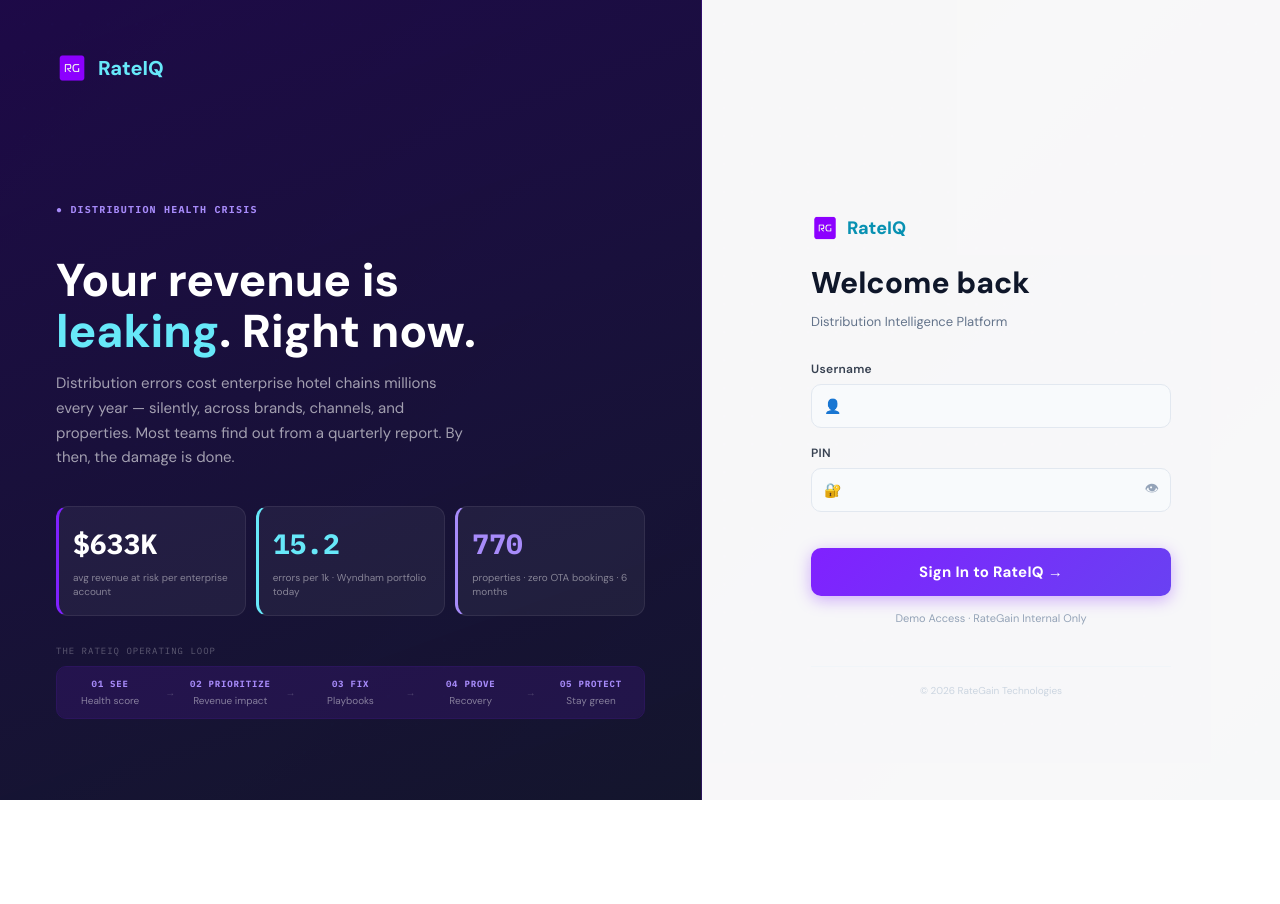
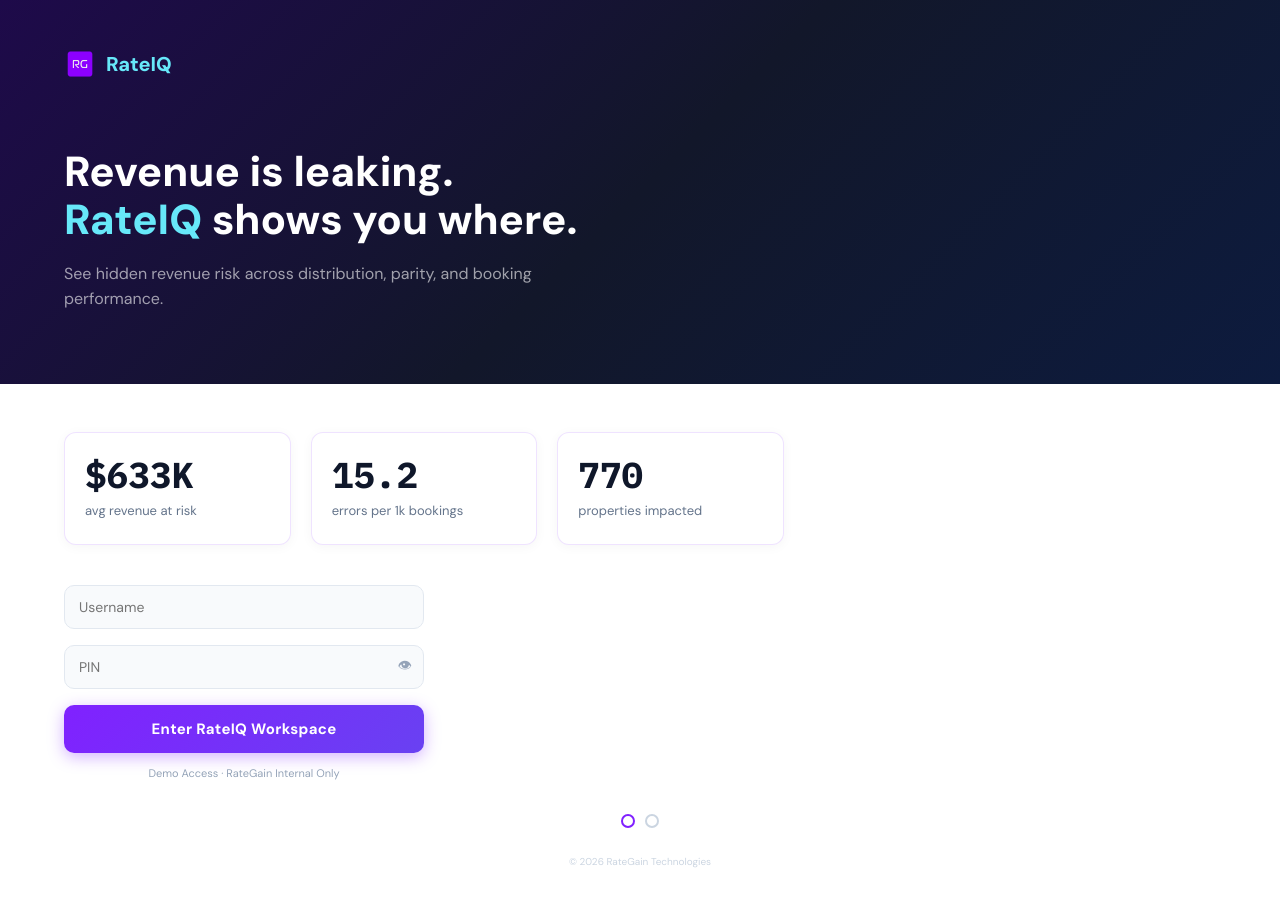
Before and after one commit to jagrose22/insightsiq, a React (Vite) app: page / in a window 1280 px wide. Before the commit the page ends 800 px from the top, so only its background shows below. Built offline with nearby package versions, Linux system fonts and the light colour scheme.

Commit message:
feat: redesign login screen with new layout
Replace login screen with full-width design and auto-rotate feature.

```diff
--- a/src/App.jsx
+++ b/src/App.jsx
@@ -535,7 +535,7 @@ const TOP_NAV = [
 ];
 
 
-/* ── MultiSelect dropdown ─────────��─������────────────────────────────────── */
+/* ── MultiSelect dropdown ─────────���─������────────────────────────────────── */
 function MultiSelect({ label, options, selected, onChange, isOpen, setOpen }) {
   const allSelected = selected.includes("All Brands") || selected.includes("All");
   const displayLabel = selected.length === 0 ? "None"
@@ -869,7 +869,7 @@ export default function App() {
     }
   };
 
-  // PIN Gate — Two-panel login screen
+  // PIN Gate — Premium enterprise login experience
   if (!authed) {
     const handleLoginSubmit = () => {
       if (loginUser === "RGRateIQ" && loginPin === "RG2026") {
@@ -884,176 +884,89 @@ export default function App() {
     };
 
     return (
-      <div style={{width:"100vw",height:"100vh",display:"flex",overflow:"hidden",
-        background:"linear-gradient(135deg, #0A0714 0%, #12172A 40%, #1A0A3D 70%, #0D1B3E 100%)",
-        fontFamily:"'DM Sans',system-ui,sans-serif"}}>
+      <div style={{width:"100vw",minHeight:"100vh",display:"flex",flexDirection:"column",
+        fontFamily:"'DM Sans',system-ui,sans-serif",background:"#FFFFFF"}}>
         <style>{`
           @import url('https://fonts.googleapis.com/css2?family=IBM+Plex+Mono:wght@400;600;700&family=DM+Sans:opsz,wght@9..40,400;9..40,500;9..40,600;9..40,700;9..40,800&display=swap');
-          @keyframes bgDrift {0%,100%{background-position:0 0}50%{background-position:14px 14px}}
-          @keyframes fadeSlideUp {from{opacity:0;transform:translateY(20px)}to{opacity:1;transform:translateY(0)}}
-          @keyframes slideInLeft {from{opacity:0;transform:translateX(-24px)}to{opacity:1;transform:translateX(0)}}
-          @keyframes countUp {from{opacity:0;transform:translateY(8px)}to{opacity:1;transform:translateY(0)}}
-          @keyframes glow {0%,100%{box-shadow:0 0 20px rgba(128,33,255,0.3)}50%{box-shadow:0 0 40px rgba(128,33,255,0.6)}}
+          @keyframes fadeIn {from{opacity:0;transform:translateY(12px)}to{opacity:1;transform:translateY(0)}}
           .login-input:focus{border-color:#8021FF !important;box-shadow:0 0 0 3px rgba(128,33,255,0.12) !important;outline:none}
-          .login-btn:hover{opacity:0.9;transform:translateY(-1px)}
+          .login-btn:hover{opacity:0.92;transform:translateY(-1px)}
           .login-btn:active{transform:translateY(0)}
-          .dot-nav:hover{opacity:0.8;cursor:pointer}
+          .nav-dot{cursor:pointer;transition:all 0.2s ease}
+          .nav-dot:hover{opacity:0.8}
         `}</style>
 
-        {/* Dot grid overlay */}
-        <div style={{position:"absolute",inset:0,pointerEvents:"none",zIndex:0,
-          background:"radial-gradient(circle, rgba(128,33,255,0.18) 1px, transparent 1px)",
-          backgroundSize:"28px 28px",animation:"bgDrift 25s ease infinite"}}/>
-
-        {/* LEFT PANEL */}
-        <div style={{width:"55%",height:"100vh",padding:"52px 56px",display:"flex",flexDirection:"column",
-          justifyContent:"space-between",position:"relative",zIndex:1,
-          background:"linear-gradient(160deg, rgba(30,10,74,0.95) 0%, rgba(18,23,42,0.98) 100%)",
-          borderRight:"1px solid rgba(128,33,255,0.2)"}}>
-
-          {/* TOP — Logo row */}
-          <div style={{display:"flex",alignItems:"center",gap:10}}>
+        {/* DARK HERO — Top 30% */}
+        <div style={{background:"linear-gradient(135deg, #1E0A4A 0%, #12172A 50%, #0D1B3E 100%)",
+          padding:"48px 64px 56px",minHeight:"30vh",display:"flex",flexDirection:"column"}}>
+
+          {/* Logo */}
+          <div style={{display:"flex",alignItems:"center",gap:10,marginBottom:40}}>
             <img src="/Logo-RG.png" alt="RG" style={{width:32,height:32,borderRadius:6,objectFit:"contain"}}/>
             <span style={{fontSize:20,fontWeight:800,color:"#67E8F9"}}>RateIQ</span>
           </div>
 
-          {/* MIDDLE — Rotating content */}
-          <div style={{flex:1,display:"flex",flexDirection:"column",justifyContent:"center"}}>
-            {slide === 0 && (
-              <div style={{animation:"slideInLeft 0.5s ease both"}} key="slide0">
-                <div style={{color:"#A78BFA",fontSize:10,fontWeight:700,letterSpacing:"1.2px",
-                  fontFamily:"'IBM Plex Mono',monospace",marginBottom:16}}>&#9679; DISTRIBUTION HEALTH CRISIS</div>
-                <h2 style={{fontSize:46,fontWeight:800,color:"#fff",lineHeight:1.1,marginBottom:8}}>
-                  Your revenue is<br/><span style={{color:"#67E8F9"}}>leaking</span>. Right now.
-                </h2>
-                <p style={{fontSize:15,color:"rgba(255,255,255,0.6)",lineHeight:1.65,maxWidth:420,marginBottom:36}}>
-                  Distribution errors cost enterprise hotel chains millions every year — silently, across brands, channels, and properties. Most teams find out from a quarterly report. By then, the damage is done.
+          {/* Headline — changes per slide */}
+          <div style={{maxWidth:600,animation:"fadeIn 0.5s ease both"}} key={slide}>
+            {slide === 0 ? (
+              <>
+                <h1 style={{fontSize:42,fontWeight:800,color:"#fff",lineHeight:1.15,marginBottom:12}}>
+                  Revenue is leaking.<br/><span style={{color:"#67E8F9"}}>RateIQ</span> shows you where.
+                </h1>
+                <p style={{fontSize:16,color:"rgba(255,255,255,0.6)",lineHeight:1.6,maxWidth:480}}>
+                  See hidden revenue risk across distribution, parity, and booking performance.
                 </p>
-
-                {/* Stat tiles */}
-                <div style={{display:"grid",gridTemplateColumns:"1fr 1fr 1fr",gap:10}}>
+              </>
+            ) : (
+              <>
+                <h1 style={{fontSize:42,fontWeight:800,color:"#fff",lineHeight:1.15,marginBottom:12}}>
+                  Find the leak.<br/>Fix the cause.<br/><span style={{color:"#67E8F9"}}>Recover</span> the revenue.
+                </h1>
+                <p style={{fontSize:16,color:"rgba(255,255,255,0.6)",lineHeight:1.6,maxWidth:480}}>
+                  RateIQ is the entry point into the full RG4D loop — connecting parity, connectivity, recovery, and AI-driven optimization.
+                </p>
+              </>
+            )}
+          </div>
+        </div>
+
+        {/* WHITE CONTENT AREA — Bottom 70% */}
+        <div style={{flex:1,background:"#FFFFFF",padding:"48px 64px 32px",display:"flex",flexDirection:"column"}}>
+
+          <div style={{animation:"fadeIn 0.5s ease both",animationDelay:"0.1s"}} key={`content-${slide}`}>
+            {slide === 0 ? (
+              <>
+                {/* Screen 1: Metric tiles + Login form */}
+                <div style={{display:"grid",gridTemplateColumns:"repeat(3, 1fr)",gap:20,marginBottom:40,maxWidth:720}}>
                   {[
-                    {val:"$633K",color:"#fff",label:"avg revenue at risk per enterprise account",accent:"#8021FF"},
-                    {val:"15.2",color:"#67E8F9",label:"errors per 1k \u00B7 Wyndham portfolio today",accent:"#67E8F9"},
-                    {val:"770",color:"#A78BFA",label:"properties \u00B7 zero OTA bookings \u00B7 6 months",accent:"#A78BFA"},
+                    {val:"$633K",label:"avg revenue at risk"},
+                    {val:"15.2",label:"errors per 1k bookings"},
+                    {val:"770",label:"properties impacted"},
                   ].map((t,i)=>(
-                    <div key={i} style={{background:"rgba(255,255,255,0.05)",border:"1px solid rgba(255,255,255,0.08)",
-                      borderRadius:12,padding:"16px 14px",borderLeft:`3px solid ${t.accent}`,
-                      animation:`countUp 0.6s ease both`,animationDelay:`${i*0.1}s`}}>
-                      <div style={{color:t.color,fontSize:28,fontWeight:800,fontFamily:"'IBM Plex Mono',monospace"}}>{t.val}</div>
-                      <div style={{color:"rgba(255,255,255,0.45)",fontSize:10,lineHeight:1.4,marginTop:6}}>{t.label}</div>
-                    </div>
-                  ))}
-                </div>
-
-                {/* SPFPP Operating Loop strip */}
-                <div style={{color:"rgba(255,255,255,0.3)",fontSize:9,fontFamily:"'IBM Plex Mono',monospace",letterSpacing:"1px",marginTop:28,marginBottom:8}}>THE RATEIQ OPERATING LOOP</div>
-                <div style={{display:"flex",alignItems:"stretch",borderRadius:10,overflow:"hidden",border:"1px solid rgba(128,33,255,0.2)"}}>
-                  {[
-                    {n:"01",l:"SEE",s:"Health score"},
-                    {n:"02",l:"PRIORITIZE",s:"Revenue impact"},
-                    {n:"03",l:"FIX",s:"Playbooks"},
-                    {n:"04",l:"PROVE",s:"Recovery"},
-                    {n:"05",l:"PROTECT",s:"Stay green"},
-                  ].map((d,i,arr)=>(
-                    <React.Fragment key={d.n}>
-                      <div style={{flex:1,padding:"10px 6px",textAlign:"center",background:"rgba(128,33,255,0.12)"}}>
-                        <div style={{fontSize:9,fontWeight:700,fontFamily:"'IBM Plex Mono',monospace",letterSpacing:"0.8px",color:"#A78BFA"}}>{d.n} {d.l}</div>
-                        <div style={{fontSize:10,color:"rgba(255,255,255,0.45)",marginTop:3}}>{d.s}</div>
-                      </div>
-                      {i < arr.length - 1 && <div style={{display:"flex",alignItems:"center",background:"rgba(128,33,255,0.12)",color:"rgba(255,255,255,0.2)",fontSize:10,padding:"0 2px"}}>&rarr;</div>}
-                    </React.Fragment>
-                  ))}
-                </div>
-              </div>
-            )}
-
-            {slide === 1 && (
-              <div style={{animation:"slideInLeft 0.5s ease both"}} key="slide1">
-                <div style={{color:"#A78BFA",fontSize:10,fontWeight:700,letterSpacing:"1.2px",
-                  fontFamily:"'IBM Plex Mono',monospace",marginBottom:16}}>&#9679; THE RG4D REVENUE FRAMEWORK</div>
-                <h2 style={{fontSize:46,fontWeight:800,color:"#fff",lineHeight:1.1,marginBottom:8}}>
-                  From signal to <span style={{color:"#67E8F9"}}>recovery</span>.<br/>One platform. Four stages.
-                </h2>
-                <p style={{fontSize:15,color:"rgba(255,255,255,0.6)",lineHeight:1.65,maxWidth:420,marginBottom:28}}>
-                  RateGain is the only end-to-end hospitality intelligence platform connecting pricing, distribution, content, and payments — across the full RG4D loop.
-                </p>
-
-                {/* RG4D strip */}
-                <div style={{color:"rgba(255,255,255,0.3)",fontSize:9,fontFamily:"'IBM Plex Mono',monospace",letterSpacing:"1px",marginBottom:8}}>THE RG4D&#8482; REVENUE FRAMEWORK</div>
-                <div style={{display:"flex",alignItems:"stretch",borderRadius:10,overflow:"hidden",border:"1px solid rgba(103,232,249,0.2)"}}>
-                  {[
-                    {n:"01",l:"DISCOVER",s:"Find the leak"},
-                    {n:"02",l:"DIAGNOSE",s:"16-lever grid"},
-                    {n:"03",l:"DELIVER",s:"Fix & track"},
-                    {n:"04",l:"DRIVE",s:"Agentic AI"},
-                  ].map((d,i,arr)=>(
-                    <React.Fragment key={d.n}>
-                      <div style={{flex:1,padding:"10px 8px",textAlign:"center",background:"rgba(103,232,249,0.08)"}}>
-                        <div style={{fontSize:9,fontWeight:700,fontFamily:"'IBM Plex Mono',monospace",letterSpacing:"0.8px",color:"#67E8F9"}}>{d.n} {d.l}</div>
-                        <div style={{fontSize:10,color:"rgba(255,255,255,0.45)",marginTop:3}}>{d.s}</div>
-                      </div>
-                      {i < arr.length - 1 && <div style={{display:"flex",alignItems:"center",background:"rgba(103,232,249,0.08)",color:"rgba(255,255,255,0.2)",fontSize:10,padding:"0 2px"}}>&rarr;</div>}
-                    </React.Fragment>
-                  ))}
-                </div>
-                <div style={{color:"rgba(255,255,255,0.35)",fontSize:11,fontStyle:"italic",textAlign:"center",marginTop:12}}>
-                  RateIQ is your entry point into the full RG4D loop.
-                </div>
-              </div>
-            )}
-          </div>
-
-          {/* BOTTOM — Dot navigation */}
-          <div style={{display:"flex",alignItems:"center",gap:8}}>
-            {[0,1].map(i=>(
-              <div key={i} onClick={()=>setSlide(i)} className="dot-nav"
-                style={{width:slide===i?28:10,height:10,borderRadius:slide===i?5:5,
-                  background:slide===i?"#8021FF":"rgba(255,255,255,0.2)",
-                  animation:slide===i?"glow 2s ease infinite":"none",
-                  transition:"all 0.3s ease",cursor:"pointer"}}/>
-            ))}
-            <span style={{marginLeft:"auto",fontSize:10,fontFamily:"'IBM Plex Mono',monospace",
-              color:"rgba(255,255,255,0.25)"}}>RateGain · RG4D Framework · Early Access</span>
-          </div>
-        </div>
-
-        {/* RIGHT PANEL — Login form */}
-        <div style={{width:"45%",height:"100vh",display:"flex",flexDirection:"column",
-          justifyContent:"center",alignItems:"center",padding:"56px 48px",
-          background:"rgba(255,255,255,0.97)",position:"relative",zIndex:1}}>
-
-          <div style={{maxWidth:360,width:"100%"}}>
-            {/* Top logo */}
-            <div style={{display:"flex",alignItems:"center",gap:8,marginBottom:24}}>
-              <img src="/Logo-RG.png" alt="RG" style={{width:28,height:28,borderRadius:5,objectFit:"contain"}}/>
-              <span style={{fontSize:18,fontWeight:800,color:"#0891B2"}}>RateIQ</span>
-            </div>
-
-            {/* Header */}
-            <h1 style={{fontSize:30,fontWeight:800,color:"#0F172A",marginBottom:4}}>Welcome back</h1>
-            <p style={{fontSize:13,color:"#64748B",marginBottom:28}}>Distribution Intelligence Platform</p>
-
-            {/* Form */}
+                    <div key={i} style={{background:"#fff",border:"1.5px solid #8021FF20",borderRadius:12,
+                      padding:"24px 20px",boxShadow:"0 2px 12px rgba(0,0,0,0.04)"}}>
+                      <div style={{fontSize:36,fontWeight:800,color:"#0F172A",fontFamily:"'IBM Plex Mono',monospace",lineHeight:1}}>{t.val}</div>
+                      <div style={{fontSize:13,color:"#64748B",marginTop:8}}>{t.label}</div>
+                    </div>
+                  ))}
+                </div>
+
+                {/* Login form */}
+                <div style={{maxWidth:360}}>
                   <div style={{marginBottom:16}}>
-              <label style={{display:"block",fontSize:12,fontWeight:600,color:"#374151",marginBottom:6,letterSpacing:"0.3px"}}>Username</label>
-              <div style={{position:"relative"}}>
-                <span style={{position:"absolute",left:13,top:"50%",transform:"translateY(-50%)",fontSize:14,color:"#94A3B8"}}>&#128100;</span>
                     <input type="text" className="login-input" value={loginUser} onChange={e=>setLoginUser(e.target.value)}
-                  style={{width:"100%",border:"1.5px solid #E2E8F0",borderRadius:10,padding:"12px 14px 12px 40px",
+                      placeholder="Username"
+                      style={{width:"100%",border:"1.5px solid #E2E8F0",borderRadius:10,padding:"12px 14px",
                         fontSize:14,fontFamily:"inherit",background:"#F8FAFC",boxSizing:"border-box",
                         transition:"border-color 0.15s, box-shadow 0.15s"}}/>
                   </div>
-            </div>
-            <div style={{marginBottom:16}}>
-              <label style={{display:"block",fontSize:12,fontWeight:600,color:"#374151",marginBottom:6,letterSpacing:"0.3px"}}>PIN</label>
-              <div style={{position:"relative"}}>
-                <span style={{position:"absolute",left:13,top:"50%",transform:"translateY(-50%)",fontSize:14,color:"#94A3B8"}}>&#128272;</span>
+                  <div style={{marginBottom:16,position:"relative"}}>
                     <input type={showPin?"text":"password"} className="login-input" value={loginPin}
                       onChange={e=>setLoginPin(e.target.value)}
                       onKeyDown={e=>e.key==="Enter"&&handleLoginSubmit()}
-                  style={{width:"100%",border:"1.5px solid #E2E8F0",borderRadius:10,padding:"12px 40px 12px 40px",
-                    fontSize:14,fontFamily:"inherit",background:"#F8FAFC",boxSizing:"border-box",
+                      placeholder="PIN"
+                      style={{width:"100%",border:"1.5px solid #E2E8F0",borderRadius:10,padding:"12px 14px",
+                        paddingRight:40,fontSize:14,fontFamily:"inherit",background:"#F8FAFC",boxSizing:"border-box",
                         transition:"border-color 0.15s, box-shadow 0.15s"}}/>
                     <button onClick={()=>setShowPin(!showPin)} type="button"
                       style={{position:"absolute",right:12,top:"50%",transform:"translateY(-50%)",
@@ -1061,32 +974,61 @@ export default function App() {
                       {showPin ? "\uD83D\uDC41\u200D\uD83D\uDDE8" : "\uD83D\uDC41"}
                     </button>
                   </div>
-            </div>
-
-            {/* Error message */}
+
                   {loginError && (
-              <div style={{background:"#FEF2F2",border:"1px solid #FECACA",borderLeft:"3px solid #DC2626",
-                borderRadius:8,padding:"10px 14px",fontSize:12,color:"#DC2626",marginTop:8,
-                display:"flex",alignItems:"center",gap:8}}>
-                <span>&#9888;</span> Invalid credentials — please try again.
+                    <div style={{fontSize:12,color:"#DC2626",marginBottom:12,display:"flex",alignItems:"center",gap:6}}>
+                      <span>&#9888;</span> Invalid credentials
                     </div>
                   )}
 
-            {/* Login button */}
                   <button className="login-btn" onClick={handleLoginSubmit}
                     style={{width:"100%",background:"linear-gradient(135deg, #8021FF 0%, #6941F2 100%)",
                       color:"#fff",border:"none",borderRadius:10,padding:14,fontSize:15,fontWeight:700,
-                marginTop:20,cursor:"pointer",boxShadow:"0 4px 16px rgba(128,33,255,0.35)",
+                      cursor:"pointer",boxShadow:"0 4px 16px rgba(128,33,255,0.35)",
                       transition:"all 0.15s",letterSpacing:"0.3px"}}>
-              Sign In to RateIQ &rarr;
+                    Enter RateIQ Workspace
                   </button>
-            <div style={{color:"#94A3B8",fontSize:11,textAlign:"center",marginTop:14}}>Demo Access · RateGain Internal Only</div>
-
-            {/* Bottom of right panel */}
-            <div style={{borderTop:"1px solid #F1F5F9",marginTop:40,paddingTop:16,
-              display:"flex",justifyContent:"center",alignItems:"center"}}>
+                  <div style={{color:"#94A3B8",fontSize:11,textAlign:"center",marginTop:12}}>Demo Access · RateGain Internal Only</div>
+                </div>
+              </>
+            ) : (
+              <>
+                {/* Screen 2: RG4D cards */}
+                <div style={{display:"grid",gridTemplateColumns:"repeat(4, 1fr)",gap:16,maxWidth:800}}>
+                  {[
+                    {title:"DISCOVER",sub:"Find the issue"},
+                    {title:"DIAGNOSE",sub:"See root cause"},
+                    {title:"DELIVER",sub:"Fix and track recovery"},
+                    {title:"DRIVE",sub:"AI keeps it green"},
+                  ].map((card,i)=>(
+                    <div key={i} style={{background:"#fff",border:"1.5px solid #8021FF30",borderRadius:12,
+                      padding:"28px 20px",textAlign:"center"}}>
+                      <div style={{fontSize:14,fontWeight:800,color:"#0F172A",letterSpacing:"0.5px",marginBottom:8}}>{card.title}</div>
+                      <div style={{fontSize:13,color:"#64748B",lineHeight:1.4}}>{card.sub}</div>
+                    </div>
+                  ))}
+                </div>
+              </>
+            )}
+          </div>
+
+          {/* Spacer */}
+          <div style={{flex:1}}/>
+
+          {/* Navigation dots — centered at bottom */}
+          <div style={{display:"flex",justifyContent:"center",alignItems:"center",gap:10,paddingTop:32}}>
+            {[0,1].map(i=>(
+              <div key={i} onClick={()=>setSlide(i)} className="nav-dot"
+                style={{width:10,height:10,borderRadius:"50%",
+                  background:slide===i?"#fff":"transparent",
+                  border:slide===i?"2px solid #8021FF":"2px solid #CBD5E1",
+                  transition:"all 0.2s ease"}}/>
+            ))}
+          </div>
+
+          {/* Footer */}
+          <div style={{textAlign:"center",paddingTop:20}}>
             <span style={{fontSize:10,color:"#CBD5E1"}}>&copy; 2026 RateGain Technologies</span>
-            </div>
           </div>
         </div>
       </div>
```
Lines whose indentation alone changed are shown as unchanged.
